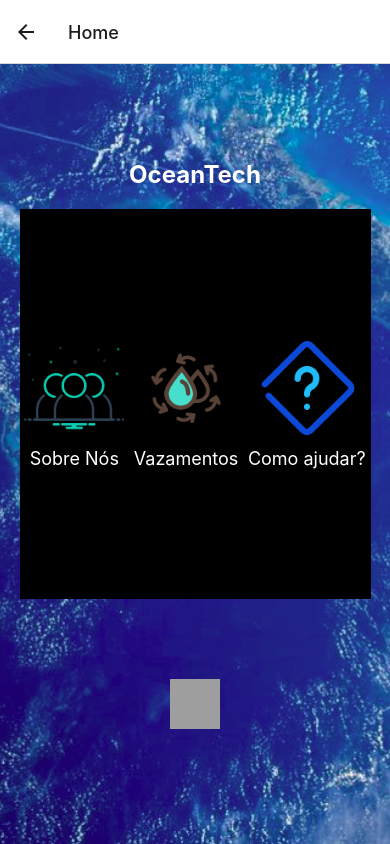
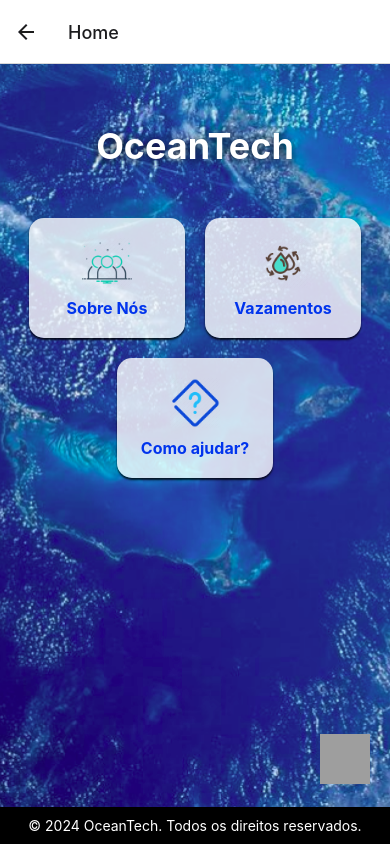
Before and after one commit to CalinaThalya/OceanTech, a React Native app: screen /Home in a window 390 px wide. Built offline with nearby package versions, Linux system fonts and the light colour scheme; grey boxes are pictures that could not be loaded.

Commit message:
vazamentos

```diff
--- a/App.js
+++ b/App.js
@@ -7,6 +7,7 @@ import Help from './components/Help';
 import About from './components/About';
 import Register from './components/Register';
 import ForgotPassword from './components/ForgoutPassaword';
+import Vazamentos from './components/Vazamentos';
 
 const Stack = createStackNavigator();
 
@@ -44,6 +45,11 @@ const App = () => {
           component={ForgotPassword}
           options={{ title: 'ForgotPassword' }}
           />
+            <Stack.Screen
+          name="Vazamentos"
+          component={Vazamentos}
+          options={{ title: 'Vazamentos' }}
+          />
       </Stack.Navigator>
     </NavigationContainer>
   );
--- a/components/About.js
+++ b/components/About.js
@@ -9,18 +9,22 @@ const About = ({ navigation }) => {
 
   return (
     <View style={styles.container}>
-      <ImageBackground source={require('../assets/Captura de tela de 2024-05-29 13-44-55.png')} style={styles.backgroundImage}>
-        <View style={styles.overlay}>
-        <TouchableOpacity onPress={goToHome}>
+      <ImageBackground source={require('../assets/74ac2c024258adaa4088487bfc12214c.jpg')} style={styles.backgroundImage}>
+      <TouchableOpacity onPress={goToHome}>
           <Image
             source={require('../assets/216242_home_icon.png')}
             style={styles.logoutIcon}
           />
         </TouchableOpacity>
+        <View style={styles.overlay}>
+
           <Text style={styles.title}>Sobre nós?</Text>
           <Text style={styles.topic}>Explicação do projeto</Text>
         </View>
       </ImageBackground>
+      <View style={styles.footer}>
+          <Text style={styles.footerText}>© 2024 OceanTech. Todos os direitos reservados.</Text>
+        </View>
     </View>
   );
 };
@@ -49,6 +53,20 @@ const styles = StyleSheet.create({
     fontSize: 30,
     marginBottom: 20,
   },
+
+  footer: {
+    position: 'absolute',
+    bottom: 0,
+    width: '100%',
+    justifyContent: 'center',
+    alignItems: 'center',
+    backgroundColor: 'black',
+    paddingVertical: 10,
+  },
+  footerText: {
+    color: '#FFF',
+    fontSize: 14,
+  },
   text: {
     color: '#FFF',
     fontSize: 15,
--- a/components/Help.js
+++ b/components/Help.js
@@ -9,9 +9,14 @@ const Help = ({ navigation }) => {
 
   return (
     <View style={styles.container}>
-      <ImageBackground source={require('../assets/laser para monitoramento dos oceanos - NASA - CALIOP.jpg')} style={styles.backgroundImage}>
-        <View style={styles.overlay}>
-          <Text style={styles.title}>COMO AJUDAR ?</Text>
+      <ImageBackground source={require('../assets/74ac2c024258adaa4088487bfc12214c.jpg')} style={styles.backgroundImage}>
+      <TouchableOpacity onPress={goToHome}>
+          <Image
+            source={require('../assets/216242_home_icon.png')}
+            style={styles.logoutIcon}
+          />
+        </TouchableOpacity>
+        <View>
           <View style={styles.overlay}>
           <Text style={styles.title}>COMO AJUDAR ?</Text>
           <Text style={styles.text}>
@@ -44,16 +49,14 @@ const Help = ({ navigation }) => {
             {"\n\n"}
             <Text style={styles.topic}>Participação em Programas de Monitoramento:</Text>
             <Text style={styles.content}> Incentive a participação em programas de monitoramento da qualidade da água e da vida marinha, para ajudar cientistas e pesquisadores a entender melhor os ecossistemas oceânicos e identificar áreas de preocupação.</Text>
+            {"\n\n"}
           </Text>
           </View>
         </View>
-        <TouchableOpacity onPress={goToHome}>
-          <Image
-            source={require('../assets/216242_home_icon.png')}
-            style={styles.logoutIcon}
-          />
-        </TouchableOpacity>
       </ImageBackground>
+      <View style={styles.footer}>
+          <Text style={styles.footerText}>© 2024 OceanTech. Todos os direitos reservados.</Text>
+        </View>
     </View>
   );
 };
@@ -68,6 +71,19 @@ const styles = StyleSheet.create({
     height: '100%',
     justifyContent: 'center',
     alignItems: 'center',
+  },
+  footer: {
+    position: 'absolute',
+    bottom: 0,
+    width: '100%',
+    justifyContent: 'center',
+    alignItems: 'center',
+    backgroundColor: 'black',
+    paddingVertical: 10,
+  },
+  footerText: {
+    color: '#FFF',
+    fontSize: 14,
   },
   overlay: {
     flex: 1,
--- a/components/Home.js
+++ b/components/Home.js
@@ -1,53 +1,37 @@
 import React from 'react';
-import { View, Text, StyleSheet, TouchableOpacity, Image } from 'react-native';
-import { ImageBackground } from 'react-native-web';
+import { View, Text, StyleSheet, TouchableOpacity, Image, ImageBackground } from 'react-native';
 
-const Home = ({ navigation }) =>  {
-
+const Home = ({ navigation }) => {
   const logout = () => {
     navigation.navigate('Login');
   };
 
-
   return (
     <View style={styles.container}>
       <ImageBackground source={require('../assets/Captura de tela de 2024-05-29 13-44-55.png')} style={styles.backgroundImage}>
-        <Text style={styles.subtitle}>OceanTech</Text>
-        <View style={styles.row}>
-          <TouchableOpacity onPress={() => navigation.navigate('About')}>
-            <View style={styles.buttonContainer}>
-              <Image
-                source={require('../assets/7998670.png')}
-                style={styles.buttonIcon}
-              />
+        <View style={styles.header}>
+          <Text style={styles.title}>OceanTech</Text>
+        </View>
+        <View style={styles.buttonGrid}>
+          <TouchableOpacity style={styles.button} onPress={() => navigation.navigate('About')}>
+            <Image source={require('../assets/7998670.png')} style={styles.buttonIcon} />
             <Text style={styles.buttonText}>Sobre Nós</Text>
-            </View>
           </TouchableOpacity>
-          <TouchableOpacity onPress={() => navigation.navigate('Vazamentos')}>
-            <View style={styles.buttonContainer}>
-              <Image
-                source={require('../assets/6324639.png')}
-                style={styles.buttonIcon}
-              />
+          <TouchableOpacity style={styles.button} onPress={() => navigation.navigate('Vazamentos')}>
+            <Image source={require('../assets/6324639.png')} style={styles.buttonIcon} />
             <Text style={styles.buttonText}>Vazamentos</Text>
-            </View>
           </TouchableOpacity>
-          <TouchableOpacity onPress={() => navigation.navigate('Help')}>
-            <View style={[styles.buttonContainer, styles.helpButtonContainer]}>
-              <Image
-                source={require('../assets/7247540.png')}
-                style={styles.buttonIcon}
-              />
+          <TouchableOpacity style={styles.button} onPress={() => navigation.navigate('Help')}>
+            <Image source={require('../assets/7247540.png')} style={styles.buttonIcon} />
             <Text style={styles.buttonText}>Como ajudar?</Text>
-            </View>
           </TouchableOpacity>
         </View>
-        <TouchableOpacity onPress={logout}>
-          <Image
-            source={require('../assets/1723876.png')}
-            style={styles.logoutIcon}
-          />
+        <TouchableOpacity onPress={logout} style={styles.logoutButton}>
+          <Image source={require('../assets/1723876.png')} style={styles.logoutIcon} />
         </TouchableOpacity>
+        <View style={styles.footer}>
+          <Text style={styles.footerText}>© 2024 OceanTech. Todos os direitos reservados.</Text>
+        </View>
       </ImageBackground>
     </View>
   );
@@ -56,53 +40,78 @@ const logout = () => {
 const styles = StyleSheet.create({
   container: {
     flex: 1,
-    justifyContent: 'center',
-    alignItems: 'center',
-  },
-  subtitle: {
-    fontSize: 24,
-    fontWeight: 'bold',
-    marginBottom: 20,
-    color: '#FFF',
   },
   backgroundImage: {
     flex: 1,
     width: '100%',
     height: '100%',
+  },
+  header: {
     justifyContent: 'center',
     alignItems: 'center',
+    paddingTop: 60,
+    paddingBottom: 20,
   },
-  row: {
+  title: {
+    fontSize: 36,
+    fontWeight: 'bold',
+    color: '#FFF',
+    textShadowColor: 'rgba(0, 0, 0, 0.75)',
+    textShadowOffset: { width: -1, height: 1 },
+    textShadowRadius: 10,
+  },
+  buttonGrid: {
     flexDirection: 'row',
-    justifyContent: 'space-around',
-    marginBottom: 80,
-    height: '50%',
-    width: '90%',
-    backgroundColor: 'black',
-    alignItems: 'center',
-  },
-  buttonContainer: {
-    alignItems: 'center',
-    flex: 1,
-  },
-  helpButtonContainer: {
-    flexDirection: 'column',
+    flexWrap: 'wrap',
     justifyContent: 'center',
     alignItems: 'center',
+    marginTop: 20,
+  },
+  button: {
+    justifyContent: 'center',
+    alignItems: 'center',
+    backgroundColor: 'rgba(255, 255, 255, 0.8)',
+    borderRadius: 15,
+    margin: 10,
+    padding: 20,
+    width: '40%',
+    shadowColor: '#000',
+    shadowOffset: { width: 0, height: 2 },
+    shadowOpacity: 0.8,
+    shadowRadius: 2,
+    elevation: 5,
   },
   buttonIcon: {
-    width: 100,
-    height: 100,
+    width: 50,
+    height: 50,
     marginBottom: 10,
   },
   buttonText: {
-    fontSize: 18,
-    color: '#FFF',
+    fontSize: 16,
+    fontWeight: 'bold',
+    color: '#0034ED',
+  },
+  logoutButton: {
+    position: 'absolute',
+    bottom: 60,
+    right: 20,
   },
   logoutIcon: {
     width: 50,
     height: 50,
-    marginBottom: 20,
+  },
+  footer: {
+    position: 'absolute',
+    bottom: 0,
+    width: '100%',
+    justifyContent: 'center',
+    alignItems: 'center',
+    backgroundColor: 'black',
+    paddingVertical: 10,
+  },
+  footerText: {
+    color: '#FFF',
+    fontSize: 14,
   },
 });
 
--- a/components/Vazamentos.js
+++ b/components/Vazamentos.js
@@ -0,0 +1,88 @@
+import React from 'react';
+import { View, ImageBackground, Text, StyleSheet, TouchableOpacity, Image } from 'react-native';
+
+const Vazamentos = ({ navigation }) => {
+
+  const goToHome = () => {
+    navigation.navigate('Home');
+  };
+
+  return (
+    <View style={styles.container}>
+      <ImageBackground source={require('../assets/74ac2c024258adaa4088487bfc12214c.jpg')} style={styles.backgroundImage}>
+      <TouchableOpacity onPress={goToHome}>
+          <Image
+            source={require('../assets/216242_home_icon.png')}
+            style={styles.logoutIcon}
+          />
+        </TouchableOpacity>
+        <View style={styles.overlay}>
+
+          <Text style={styles.title}>Vazamentos</Text>
+          <Text style={styles.topic}>API DA IA </Text>
+        </View>
+      </ImageBackground>
+      <View style={styles.footer}>
+          <Text style={styles.footerText}>© 2024 OceanTech. Todos os direitos reservados.</Text>
+        </View>
+    </View>
+  );
+};
+
+const styles = StyleSheet.create({
+  container: {
+    flex: 1,
+  },
+  backgroundImage: {
+    flex: 1,
+    width: '100%',
+    height: '100%',
+    justifyContent: 'center',
+    alignItems: 'center',
+  },
+  overlay: {
+    flex: 1,
+    backgroundColor: 'rgba(0, 0, 0, 0.5)',
+    justifyContent: 'center',
+    alignItems: 'center',
+    padding: 20,
+  },
+  title: {
+    color: '#FFF',
+    fontWeight: 'bold',
+    fontSize: 30,
+    marginBottom: 20,
+  },
+
+  footer: {
+    position: 'absolute',
+    bottom: 0,
+    width: '100%',
+    justifyContent: 'center',
+    alignItems: 'center',
+    backgroundColor: 'black',
+    paddingVertical: 10,
+  },
+  footerText: {
+    color: '#FFF',
+    fontSize: 14,
+  },
+  text: {
+    color: '#FFF',
+    fontSize: 15,
+    lineHeight: 25,
+  },
+  topic: {
+    fontWeight: 'bold',
+  },
+  content: {
+    marginLeft: 10,
+  },
+  logoutIcon: {
+    width: 50,
+    height: 50,
+    marginBottom: 20,
+  },
+});
+
+export default Vazamentos;
```
Also changed, not shown: assets/74ac2c024258adaa4088487bfc12214c.jpg (added). Lines whose indentation alone changed are shown as unchanged.
